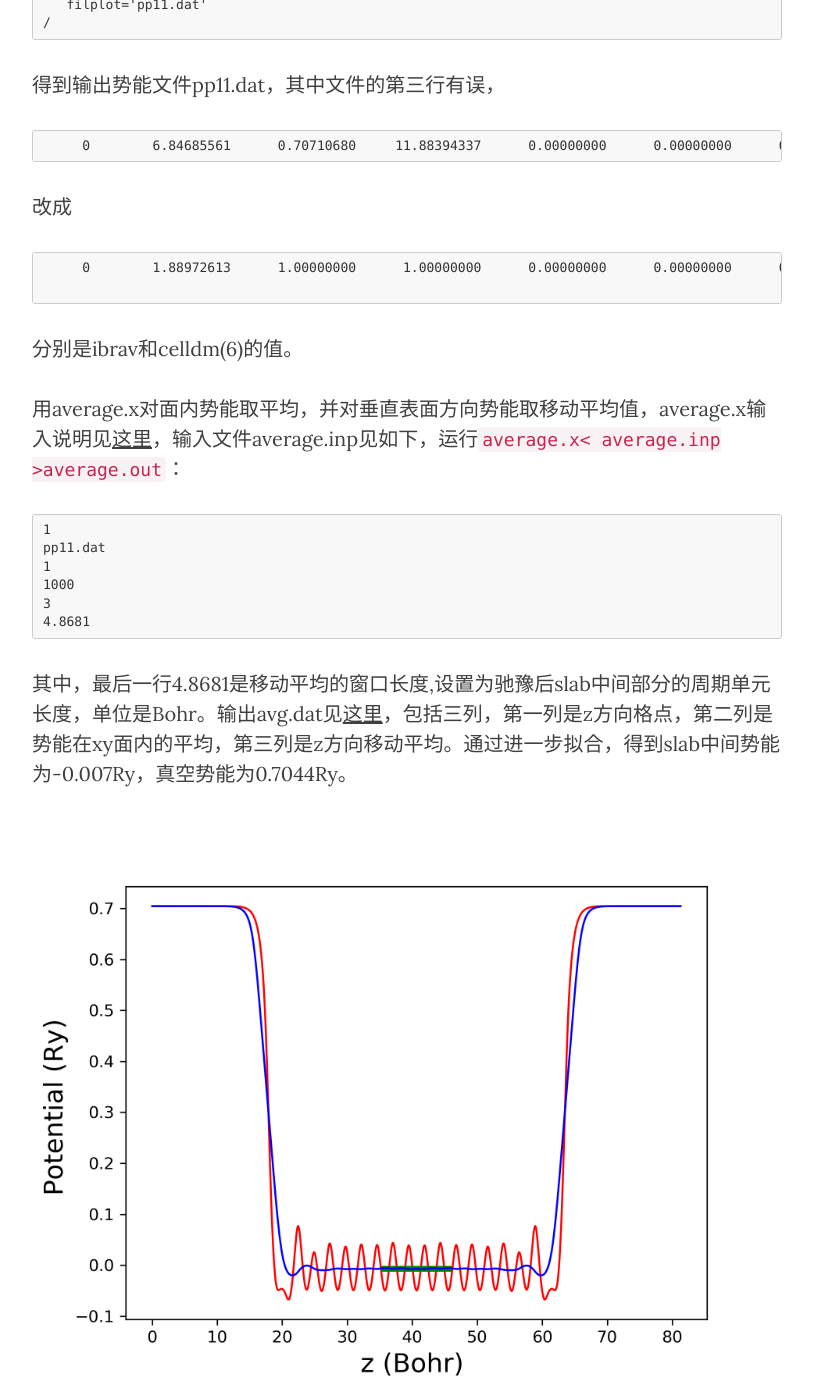
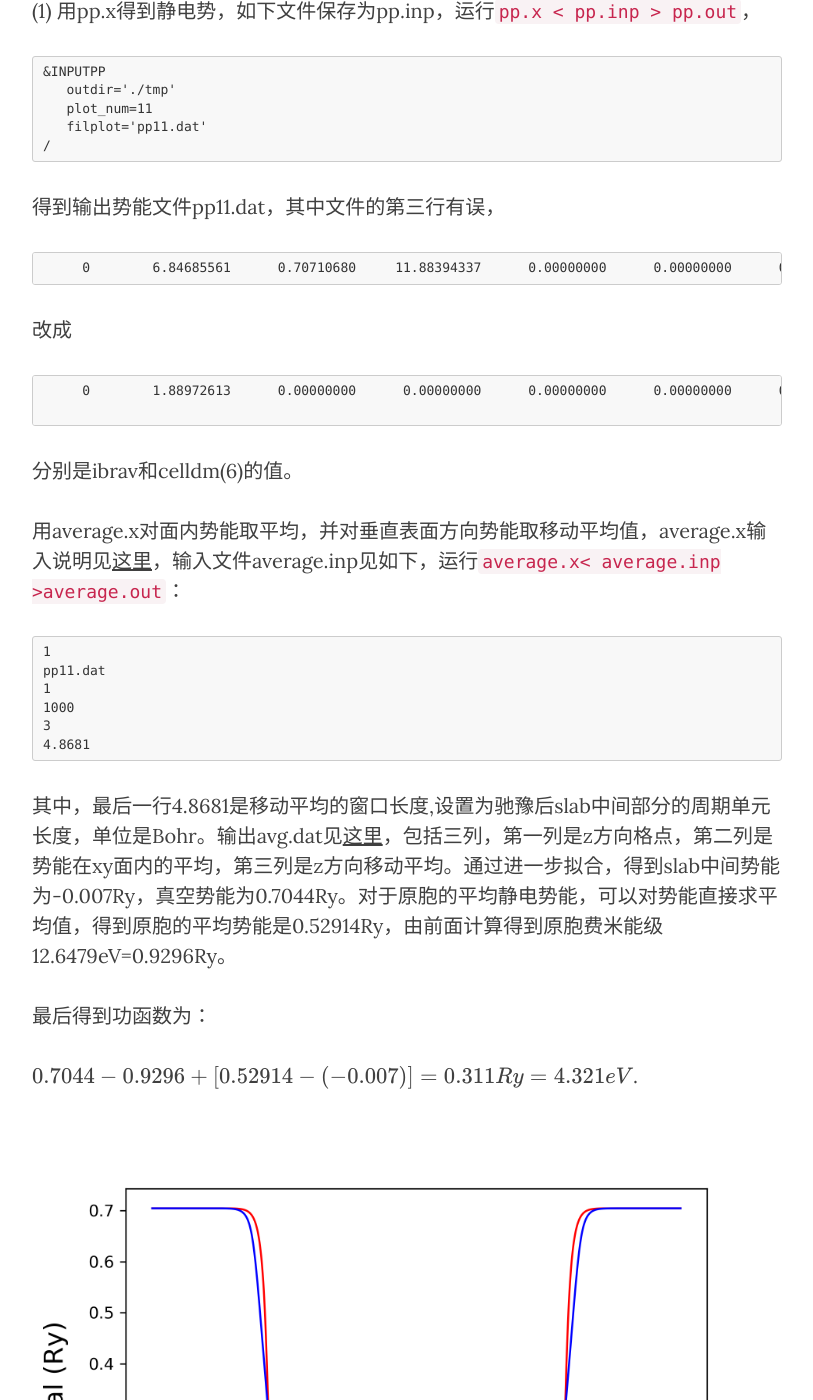
Before and after one commit to yyyu200/DFTbook, a Jekyll site: the page built from _posts/2019-04-01-HandsOn.md, in a window 1280 px wide and 1400 px high, scrolled down 17172 px. Shown: the whole window, without its empty margins (233-1046 px from the left). Built offline with Jekyll 4.4.1, drawn with Linux system fonts in a browser that asks for light colours; nearby versions of some CDN libraries; formulas are drawn with MathJax 3; comment, search, counter and statistics services are not loaded; some of the changed text lies outside the part shown.

Commit message:
modify at20190520-19:46:15-aliyun

````diff
--- a/_posts/2019-04-01-HandsOn.md
+++ b/_posts/2019-04-01-HandsOn.md
@@ -392,6 +392,11 @@ K_POINTS {automatic}
 ```
 结果在可接受范围。
 
+运行```grep Fermi vc.out |tail -1```，得到费米能级。
+```
+     the Fermi energy is    12.6479 ev
+```
+
 计算态密度，nscf.inp输入如下，使用了$53^{3}=148877$个k点的网格，以得到较为平滑的DOS曲线。
 ```
 &CONTROL
@@ -603,7 +608,7 @@ Cu  0.500000000    0.500000000    0.678503065
 改成
 
 ```
-     0        1.88972613      1.00000000      1.00000000      0.00000000      0.00000000      0.00000000
+     0        1.88972613      0.00000000      0.00000000      0.00000000      0.00000000      0.00000000
 
 ```
 分别是ibrav和celldm(6)的值。
@@ -618,7 +623,13 @@ pp11.dat
 3
 4.8681
 ```
-其中，最后一行4.8681是移动平均的窗口长度,设置为驰豫后slab中间部分的周期单元长度，单位是Bohr。输出avg.dat见[这里](https://yyyu200.github.io/DFTbook/img/avg.dat)，包括三列，第一列是z方向格点，第二列是势能在xy面内的平均，第三列是z方向移动平均。通过进一步拟合，得到slab中间势能为-0.007Ry，真空势能为0.7044Ry。
+
+其中，最后一行4.8681是移动平均的窗口长度,设置为驰豫后slab中间部分的周期单元长度，单位是Bohr。输出avg.dat见[这里](https://yyyu200.github.io/DFTbook/img/avg.dat)，包括三列，第一列是z方向格点，第二列是势能在xy面内的平均，第三列是z方向移动平均。通过进一步拟合，得到slab中间势能为-0.007Ry，真空势能为0.7044Ry。对于原胞的平均静电势能，可以对势能直接求平均值，得到原胞的平均势能是0.52914Ry，由前面计算得到原胞费米能级12.6479eV=0.9296Ry。
+
+最后得到功函数为：
+
+$$0.7044-0.9296+[0.52914-(-0.007)]=0.311Ry=4.321eV$$.
+
 
 <p align="left">
     <img src="https://yyyu200.github.io/DFTbook/img/cu_110avg.png" width="1000"/>
````
